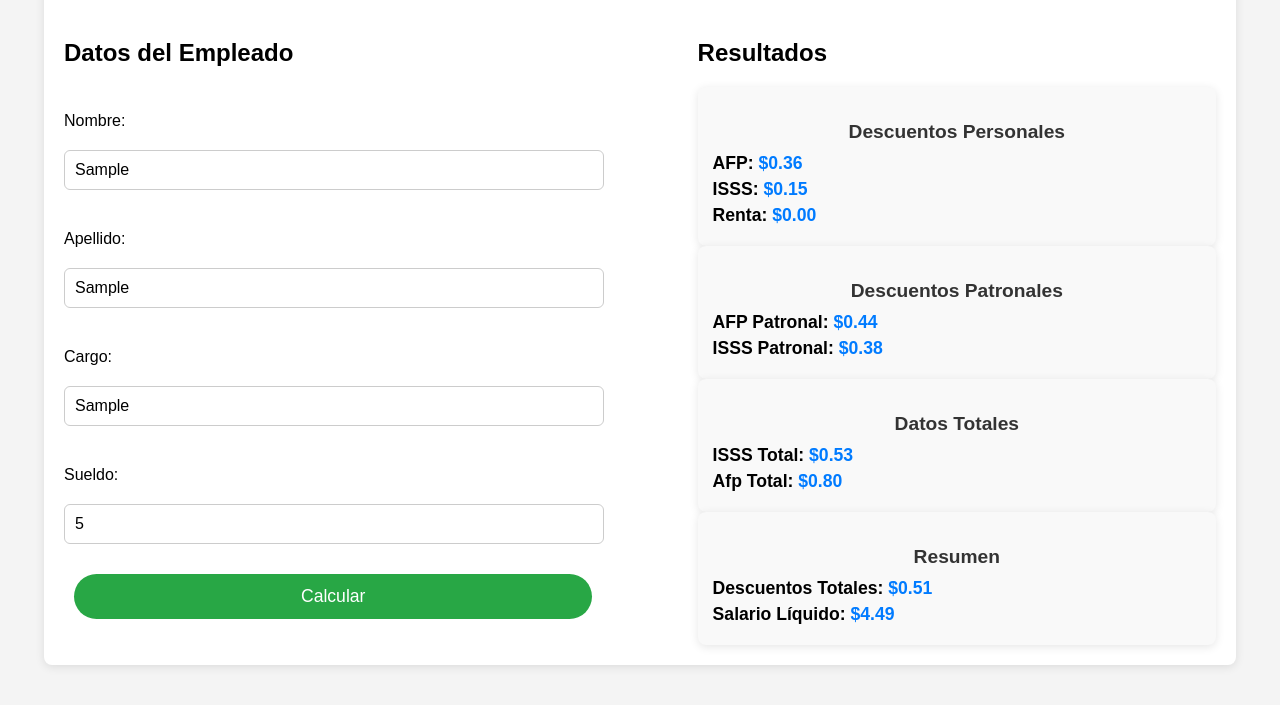
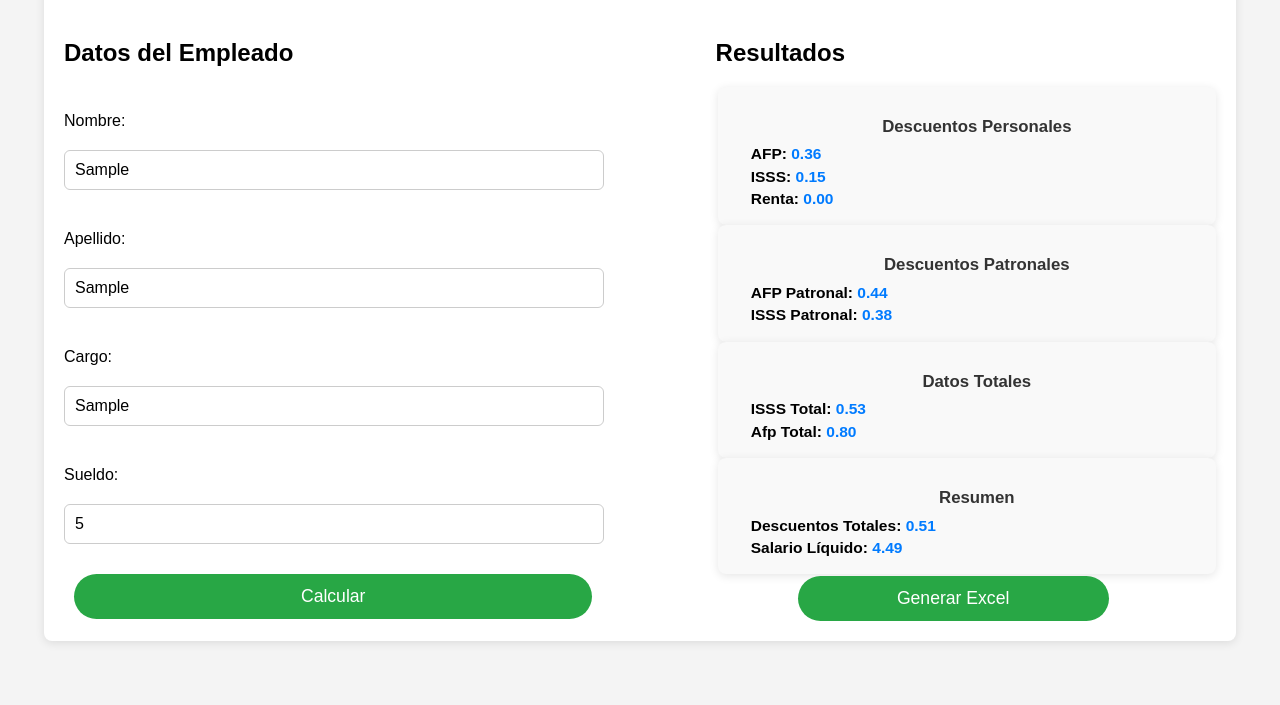
Before and after one commit to JuanRamonTG/AppCalculadoraContable, a plain HTML site: page index.html in a window 1280 px wide. Both pictures are taken after typing "Sample", "Sample", "Sample", "5" into the empty fields and a click on the button "Calcular". Shown: the part 131-836 px from the top of the page. Drawn offline with Linux system fonts and the light colour scheme.

Commit message:
Mejoras visuales. falta simetria en los dos formularios uno es mas grande que el otro

```diff
--- a/index.html
+++ b/index.html
@@ -6,6 +6,7 @@
     <title>Calculadora de Salarios - El Salvador</title>
     <link rel="stylesheet" href="styles.css">
 </head>
+
 <body>
     <div class="container">
         <h1>Calculadora de Salarios</h1>
@@ -53,10 +54,14 @@
                     <p><strong>Descuentos Totales:</strong> <span id="totalDeductions"></span></p>
                     <p><strong>Salario Líquido:</strong> <span id="netSalary"></span></p>
                 </div>
+
+                <button type="button" id="generateExcelBtn">Generar Excel</button>
             </form>
         </div>
     </div>
 
+    <!-- Cargar la librería de SheetJS -->
+    <script src="https://cdnjs.cloudflare.com/ajax/libs/xlsx/0.17.0/xlsx.full.min.js"></script>
     <script src="script.js"></script>
 </body>
 </html>
--- a/script.js
+++ b/script.js
@@ -1,39 +1,79 @@
-document.getElementById("salaryForm").addEventListener("submit", function(e) {
-    e.preventDefault();
+document.getElementById("salaryForm").addEventListener("submit", function(event) {
+    event.preventDefault();
 
-    const salary = parseFloat(document.getElementById("salary").value);
-    const isss = Math.min(salary * 0.03, 30);  // ISSS con techo de $30
-    const afp = salary * 0.0725;  // AFP 7.25%
-    const rentaImponible = salary - isss - afp;
+    // Obtén el sueldo
+    let salary = parseFloat(document.getElementById("salary").value);
+
+    // Calcular el descuento ISSS
+    let isss = Math.min(salary * 0.03, 30);
+
+    // Calcular el descuento AFP
+    let afp = salary * 0.0725;
+
+    // Calcular renta
     let renta = 0;
+    let sueldoGravado = salary - isss - afp;
 
-    // Cálculo de renta según tramos
-    if (rentaImponible > 2038.10) {
-        renta = (rentaImponible - 2038.10) * 0.30 + 288.57;
-    } else if (rentaImponible > 895.24) {
-        renta = (rentaImponible - 895.24) * 0.20 + 60.00;
-    } else if (rentaImponible > 472.00) {
-        renta = (rentaImponible - 472.00) * 0.10 + 17.67;
+    if (sueldoGravado > 2038.1) {
+        renta = (sueldoGravado - 2038.1) * 0.30 + 288.57;
+    } else if (sueldoGravado > 895.24) {
+        renta = (sueldoGravado - 895.24) * 0.20 + 60;
+    } else if (sueldoGravado > 472) {
+        renta = (sueldoGravado - 472) * 0.10 + 17.67;
     }
 
-    const isssPatronal = salary * 0.075; // ISSS Patronal 7.5%
-    const afpPatronal = salary * 0.0875; // AFP Patronal 8.75%
+    // Calcular descuentos patronales
+    let afpPatronal = salary * 0.0875;
+    let isssPatronal = salary * 0.075;
 
-    // Cálculo de totales
-    const totalDeductions = isss + afp + renta;
-    const netSalary = salary - totalDeductions;
+    // Cálculos Totales
+    let isssTotal = isss + isssPatronal;
+    let afpTotal = afp + afpPatronal;
+    let totalDeductions = isss + afp + renta;
+    let netSalary = salary - totalDeductions;
 
     // Mostrar resultados
-    document.getElementById("afp").textContent = `$${afp.toFixed(2)}`;
-    document.getElementById("isss").textContent = `$${isss.toFixed(2)}`;
-    document.getElementById("renta").textContent = `$${renta.toFixed(2)}`;
-    document.getElementById("afpPatronal").textContent = `$${afpPatronal.toFixed(2)}`;
-    document.getElementById("isssPatronal").textContent = `$${isssPatronal.toFixed(2)}`;
-    document.getElementById("isssTotal").textContent = `$${(isss + isssPatronal).toFixed(2)}`;
-    document.getElementById("afpTotal").textContent = `$${(afp + afpPatronal).toFixed(2)}`;
-    document.getElementById("totalDeductions").textContent = `$${totalDeductions.toFixed(2)}`;
-    document.getElementById("netSalary").textContent = `$${netSalary.toFixed(2)}`;
+    document.getElementById("afp").textContent = afp.toFixed(2);
+    document.getElementById("isss").textContent = isss.toFixed(2);
+    document.getElementById("renta").textContent = renta.toFixed(2);
+    document.getElementById("afpPatronal").textContent = afpPatronal.toFixed(2);
+    document.getElementById("isssPatronal").textContent = isssPatronal.toFixed(2);
+    document.getElementById("isssTotal").textContent = isssTotal.toFixed(2);
+    document.getElementById("afpTotal").textContent = afpTotal.toFixed(2);
+    document.getElementById("totalDeductions").textContent = totalDeductions.toFixed(2);
+    document.getElementById("netSalary").textContent = netSalary.toFixed(2);
 
-   // Mostrar el formulario de resultados
-   document.getElementById('resultForm').style.display = 'block';
+    // Mostrar el formulario de resultados
+    document.getElementById("resultForm").style.display = "block";
 });
+
+// Generar archivo Excel
+document.getElementById("generateExcelBtn").addEventListener("click", function() {
+    // Obtener los datos de los resultados
+    const nombre = document.getElementById("name").value;
+    const apellido = document.getElementById("surname").value;
+    const cargo = document.getElementById("position").value;
+    const sueldo = document.getElementById("salary").value;
+    const afp = document.getElementById("afp").textContent;
+    const isss = document.getElementById("isss").textContent;
+    const renta = document.getElementById("renta").textContent;
+    const afpPatronal = document.getElementById("afpPatronal").textContent;
+    const isssPatronal = document.getElementById("isssPatronal").textContent;
+    const isssTotal = document.getElementById("isssTotal").textContent;
+    const afpTotal = document.getElementById("afpTotal").textContent;
+    const totalDeductions = document.getElementById("totalDeductions").textContent;
+    const netSalary = document.getElementById("netSalary").textContent;
+
+    // Crear una hoja de trabajo de Excel
+    const wb = XLSX.utils.book_new();
+    const ws_data = [
+        ["Nombre", "Apellido", "Cargo", "Sueldo", "AFP", "ISSS", "Renta", "AFP Patronal", "ISSS Patronal", "ISSS Total", "AFP Total", "Descuentos Totales", "Salario Líquido"],
+        [nombre, apellido, cargo, sueldo, afp, isss, renta, afpPatronal, isssPatronal, isssTotal, afpTotal, totalDeductions, netSalary]
+    ];
+
+    const ws = XLSX.utils.aoa_to_sheet(ws_data);
+    XLSX.utils.book_append_sheet(wb, ws, "Resultados");
+
+    // Descargar el archivo Excel
+    XLSX.writeFile(wb, "resultados_salarios.xlsx");
+});
--- a/styles.css
+++ b/styles.css
@@ -48,6 +48,7 @@ input[type="text"], input[type="number"] {
     width: 100%;
 }
 
+
 button {
     padding: 12px;
     background-color: #28a745;
@@ -75,31 +76,52 @@ input[type="number"] {
 button:hover {
     background-color: #218838;
 }
+#resultForm h2 {
+    margin-left: 18px; /* Ajusta el valor para el desplazamiento */
+}
+
 
 .result-section {
-    padding: 15px;
+    padding: 13.1px; /* 3% menos que el valor anterior de 13.5px */
     background-color: #f9f9f9;
     box-sizing: border-box;
     border-radius: 8px;
     box-shadow: 0 2px 10px rgba(0, 0, 0, 0.1);
+    margin-left: 20px;
 }
 
 .result-section h3 {
     text-align: center;
-    font-size: 1.2em;
-    margin-bottom: 10px;
+    font-size: 1.05em; /* 3% menos que el valor anterior de 1.08em */
+    margin-bottom: 8.7px; /* 3% menos que el valor anterior de 9px */
     color: #333;
+    margin-left: 20px;
 }
 
 .result-section p {
-    margin: 5px 0;
-    font-size: 1.1em;
+    margin: 4.35px 0; /* 3% menos que el valor anterior de 4.5px */
+    font-size: 0.97em; /* 3% menos que el valor anterior de 1em */
+    margin-left: 20px;
 }
 
 .result-section span {
     font-weight: bold;
     color: #007BFF;
 }
+
+#generateExcelBtn {
+    padding: 12px;
+    background-color: #28a745;
+    color: white;
+    border: none;
+    border-radius: 79px;
+    cursor: pointer;
+    font-size: 1.1em;
+    width: 60%;
+    margin-top: 2px; /* Esto baja el botón un poco */
+    margin-left: 100px;
+}
+
 
 
 
```
